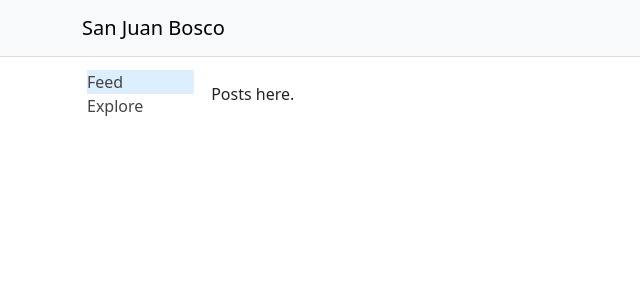
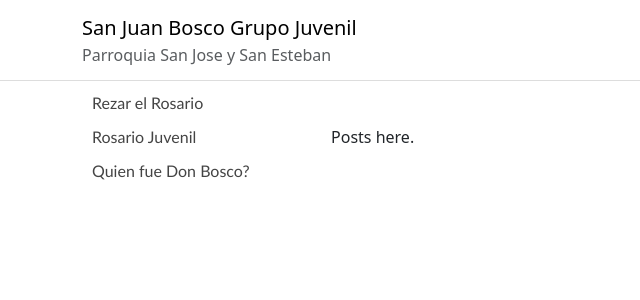
Before and after one commit to luiss28/San-Juan-Bosco-App, a React (Create React App) app: page / in a window 1280 px wide. Shown: the top 300 px of the page, without its empty margins (0-640 px from the left). Built offline with nearby package versions, Linux system fonts and the light colour scheme; no server answers.

Commit message:
Styling changes for header and navbar.

```diff
--- a/src/components/Header.jsx
+++ b/src/components/Header.jsx
@@ -3,9 +3,14 @@ import Container from 'react-bootstrap/Container';
 
 export default function Header() {
   return (
-    <Navbar bg="light" sticky="top" className="Header">
+    <Navbar sticky="top" className="Header">
       <Container>
-        <Navbar.Brand>San Juan Bosco</Navbar.Brand>
+        <Navbar.Brand>
+          San Juan Bosco Grupo Juvenil
+          <div className="text-muted fs-6">
+            Parroquia San Jose y San Esteban
+          </div>
+        </Navbar.Brand>
       </Container>
     </Navbar>
   );
--- a/src/components/Sidebar.jsx
+++ b/src/components/Sidebar.jsx
@@ -6,10 +6,13 @@ export default function Sidebar() {
   return (
     <Navbar sticky="top" className="flex-column Sidebar">
       <Nav.Item>
-        <Nav.Link as={NavLink} to="/" end>Feed</Nav.Link>
+        <Nav.Link as={NavLink} to="/rosario" end>Rezar el Rosario</Nav.Link>
       </Nav.Item>
       <Nav.Item>
-        <Nav.Link as={NavLink} to="/explore">Explore</Nav.Link>
+        <Nav.Link as={NavLink} to="/rosariojuvenil">Rosario Juvenil</Nav.Link>
+      </Nav.Item>
+      <Nav.Item>
+        <Nav.Link as={NavLink} to="/donbosco">Quien fue Don Bosco?</Nav.Link>
       </Nav.Item>
     </Navbar>
   );
--- a/src/styling/index.css
+++ b/src/styling/index.css
@@ -7,16 +7,22 @@
 }
 
 .Sidebar {
-  width: 120px;
-  margin: 5px;
+  width: 300px;
+  padding: 5px;
   position: sticky;
   top: 62px;
   align-self: flex-start;
   align-items: start;
+
 }
 
 .Sidebar .nav-item {
   width: 100%;
+  font-family: 'Gill Sans', 'Gill Sans MT', Calibri, 'Trebuchet MS', sans-serif;
+}
+
+.Sidebar .nav-link {
+  padding: 5px;
 }
 
 .Sidebar a {
```
